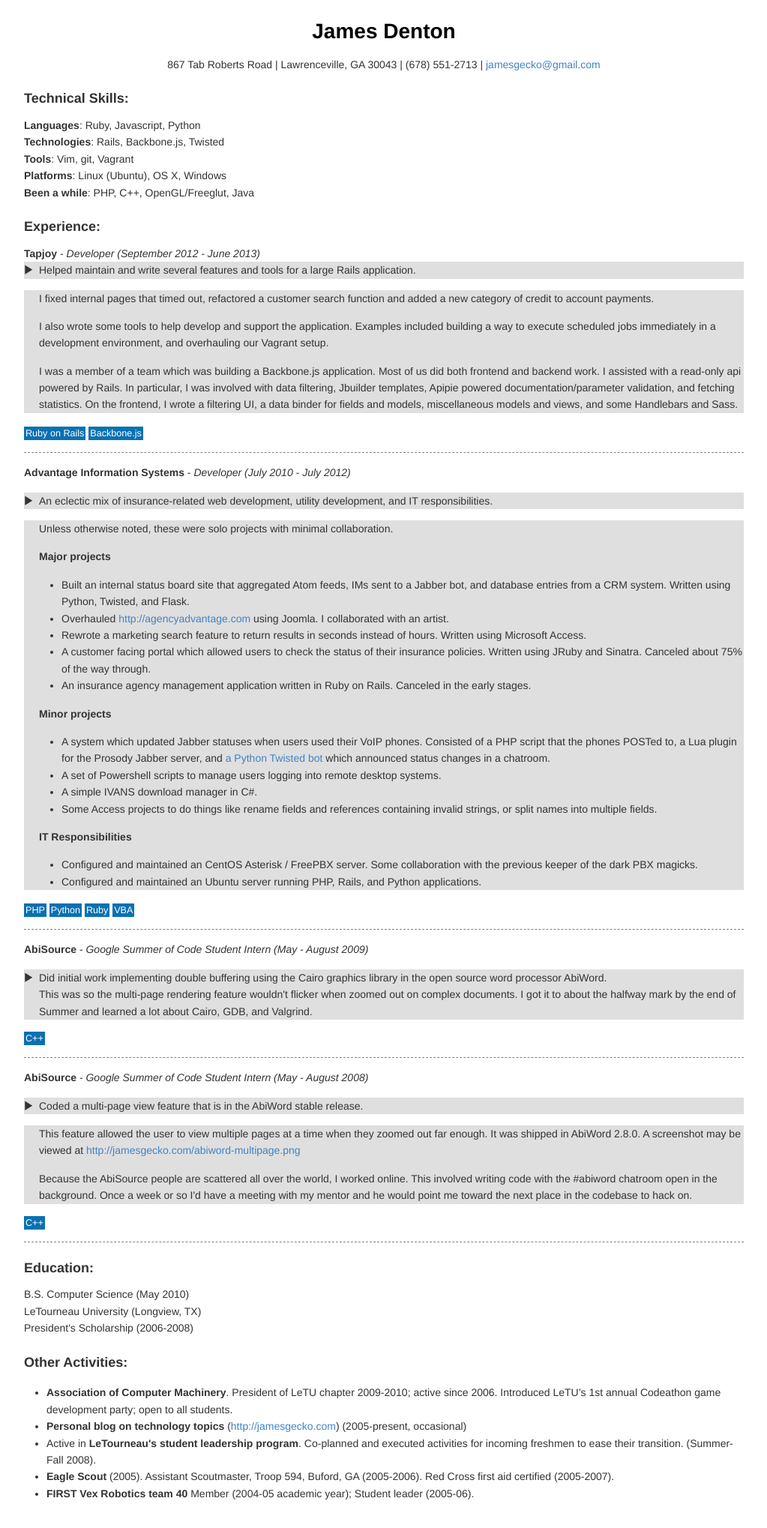
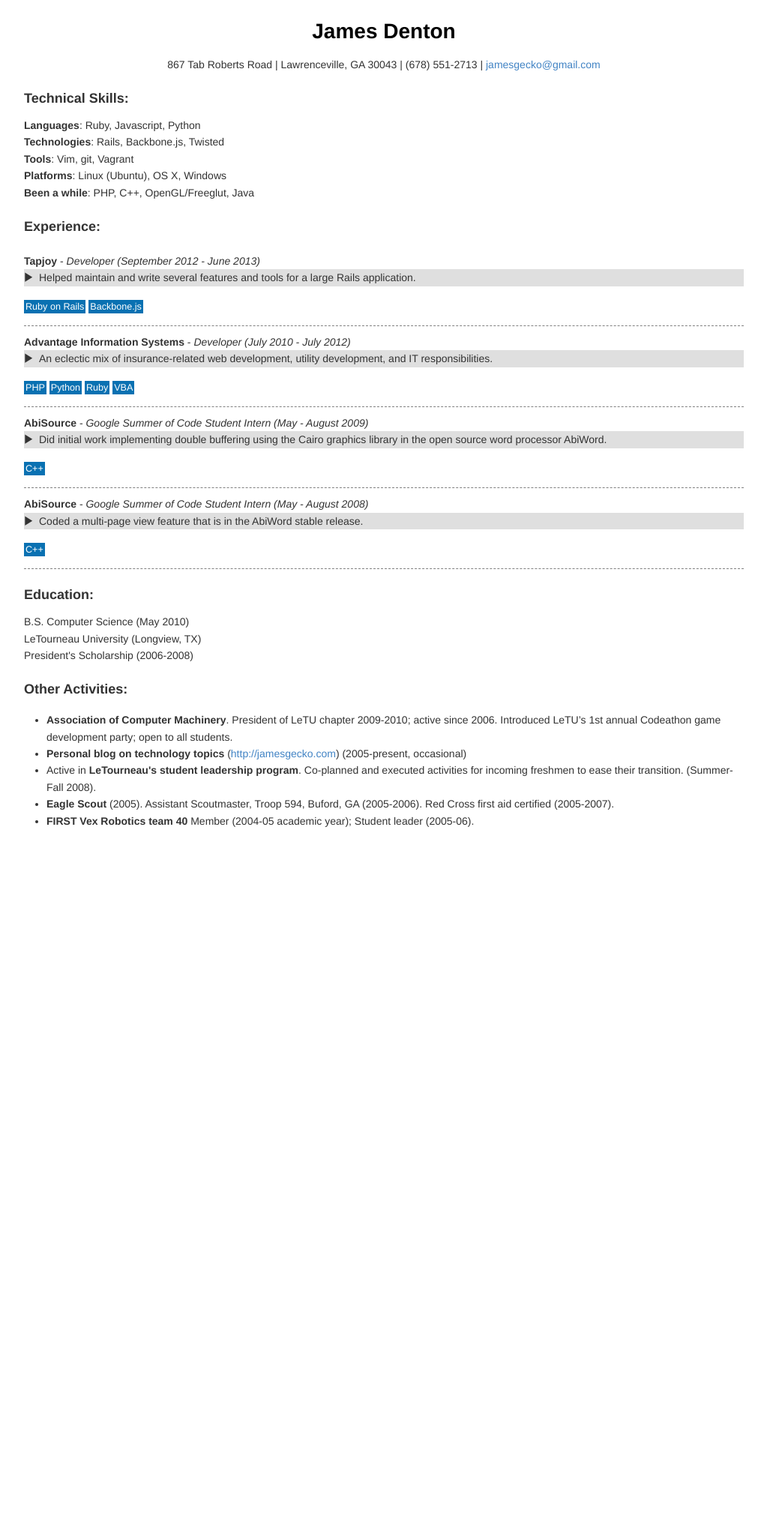
Before and after one commit to JamesGecko/jamesgecko.github.com, a Jekyll site: the page resume/index.html, which Jekyll copies as it is, in a window 1280 px wide. Shown: the whole page at 75% size, without its empty margins (128-1151 px from the left). Built offline with Jekyll 4.4.1, drawn with Linux system fonts in a browser that asks for light colours; after the commit the page ends 1141 px from its top, so only the background shows below that.

Commit message:
IE no longer chokes on resume

```diff
--- a/resume/index.html
+++ b/resume/index.html
@@ -1,4 +1,4 @@
-<!DOCTYPE html PUBLIC "-//W3C//DTD XHTML 1.0 Transitional//EN" "http://www.w3.org/TR/xhtml1/DTD/xhtml1-transitional.dtd">
+<!DOCTYPE html>
 
 <!--
 Hi there! This document was generated using output from MarkdownPad 2 as a
@@ -61,7 +61,6 @@
 </ul>
 </div>
 <div class="job">
-  <p>
   <strong>Advantage Information Systems</strong> - <em>Developer (July 2010 - July 2012)</em><br>
   <div class="short">
     An eclectic mix of insurance-related web development, utility development, and IT responsibilities.
@@ -136,10 +135,8 @@
     <li>Ruby</li>
     <li>VBA</li>
   </ul>
-  </p>
 </div>
 <div class="job">
-  <p>
   <strong>AbiSource</strong> - <em>Google Summer of Code Student Intern (May - August 2009)</em><br>
   <div class="short">
     Did initial work implementing double buffering using the Cairo graphics
@@ -151,10 +148,8 @@
     of Summer and learned a lot about Cairo, GDB, and Valgrind.
   </div>
   <ul class="tags"><li>C++</li></ul>
-  </p>
 </div>
 <div class="job">
-  <p>
   <strong>AbiSource</strong> - <em>Google Summer of Code Student Intern (May - August 2008)</em><br>
   <div class="short">
     Coded a multi-page view feature that is in the AbiWord stable release.
@@ -173,7 +168,6 @@
     </p>
   </div>
   <ul class="tags"><li>C++</li></ul>
-  </p>
 </div>
 
 <h3>Education:</h3>
--- a/resume/resume.css
+++ b/resume/resume.css
@@ -274,6 +274,7 @@
 }
 
 .job {
+  padding-top: 10px;
   border-bottom: 1px dashed gray;
   margin: 5px, 0px, 0px, 5px;
 }
@@ -306,4 +307,5 @@
   padding-left: 20px;
   cursor: pointer;
   background-color: #dfdfdf;
+  display: none;
 }
```
Lines whose indentation alone changed are shown as unchanged.
